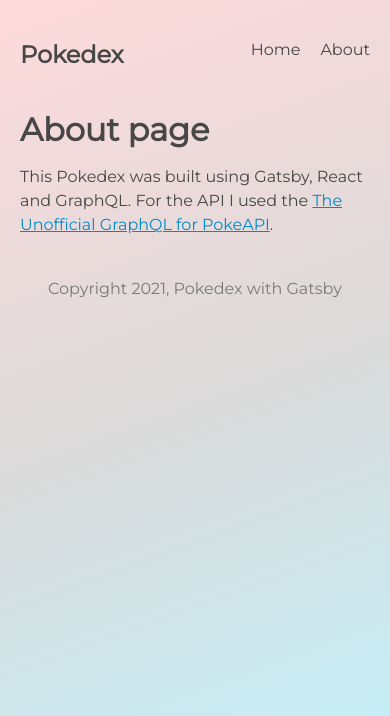
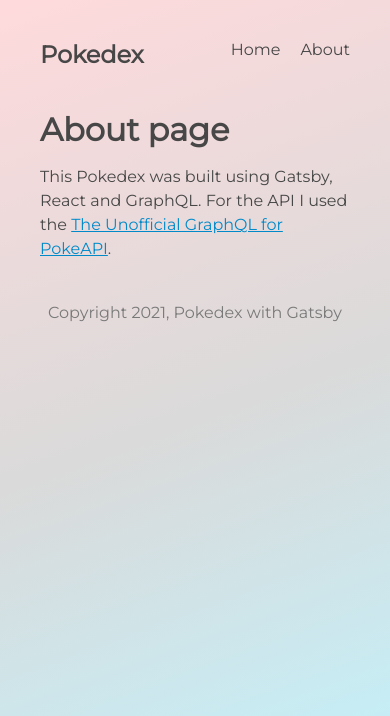
Before and after one commit to PatriciaCostalonga/Pokedex, a Gatsby site: page /about in a window 390 px wide. Built offline with nearby package versions, Linux system fonts and the light colour scheme; Gatsby itself is replaced by a stand-in of ours.

Commit message:
Fix for mobile

```diff
--- a/src/styles/global.css
+++ b/src/styles/global.css
@@ -263,3 +263,9 @@ footer p{
     border-radius: 10px;
     color: #f0f0f0;
     }
+
+@media screen and (max-width: 1366px){
+    .layout{
+        margin: 20px 40px;
+    }
+}
```
Also changed, not shown: src/styles/home.module.css (+8 -8 lines).
